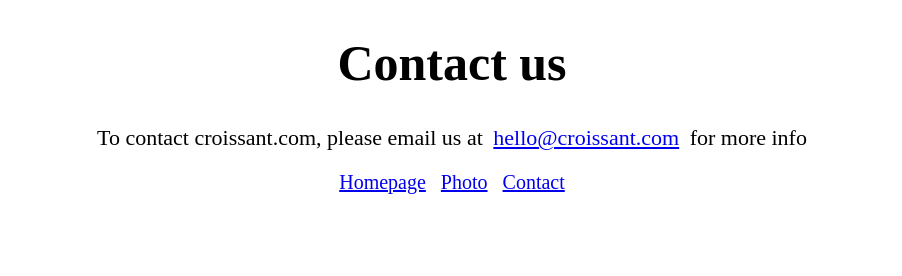
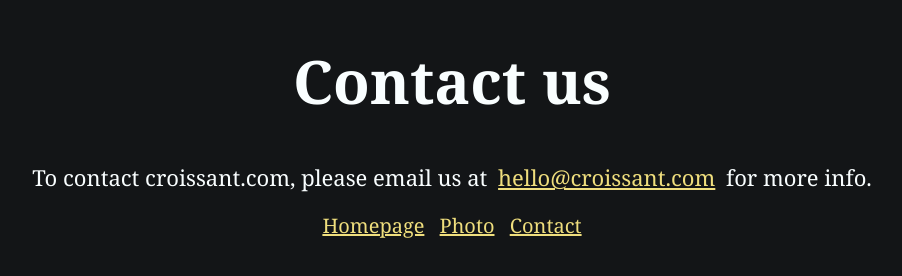
Before and after one commit to Binaakwe/croissant-project, a plain HTML site: page contact.html in a window 1280 px wide. Shown: the whole page, without its empty margins (188-1090 px from the left). Drawn offline with Linux system fonts and the light colour scheme.

Commit message:
changed background and text color

```diff
--- a/contact.html
+++ b/contact.html
@@ -8,7 +8,7 @@
 </head>
 <body>
     <h1>Contact us</h1>
-    <p>To contact croissant.com, please email us at <a href="mailto:hello@croissant.com">hello@croissant.com</a> for more info</p>
+    <p>To contact croissant.com, please email us at <a href="mailto:hello@croissant.com">hello@croissant.com</a> for more info.</p>
     <footer>
         <a href="/">Homepage</a>
         <a href="/photo.html">Photo</a>
--- a/src/style.css
+++ b/src/style.css
@@ -1,5 +1,11 @@
+body {
+    background-color: #131517;
+}
+
 h1, p, footer {
     text-align: center;
+    color: #f9feff;
+    font-family:Cambria, Cochin, Georgia, Times, 'Times New Roman', serif;
 }
 
 .croissant-photo {
@@ -9,7 +15,7 @@ h1, p, footer {
 
 }
 h1 {
-    font-size: 50px;
+    font-size: 60px;
 }
 
 p {
@@ -24,5 +30,6 @@ footer {
 
 a {
     margin: 0 5px;
+    color: #efde7d;
 
 }
```
